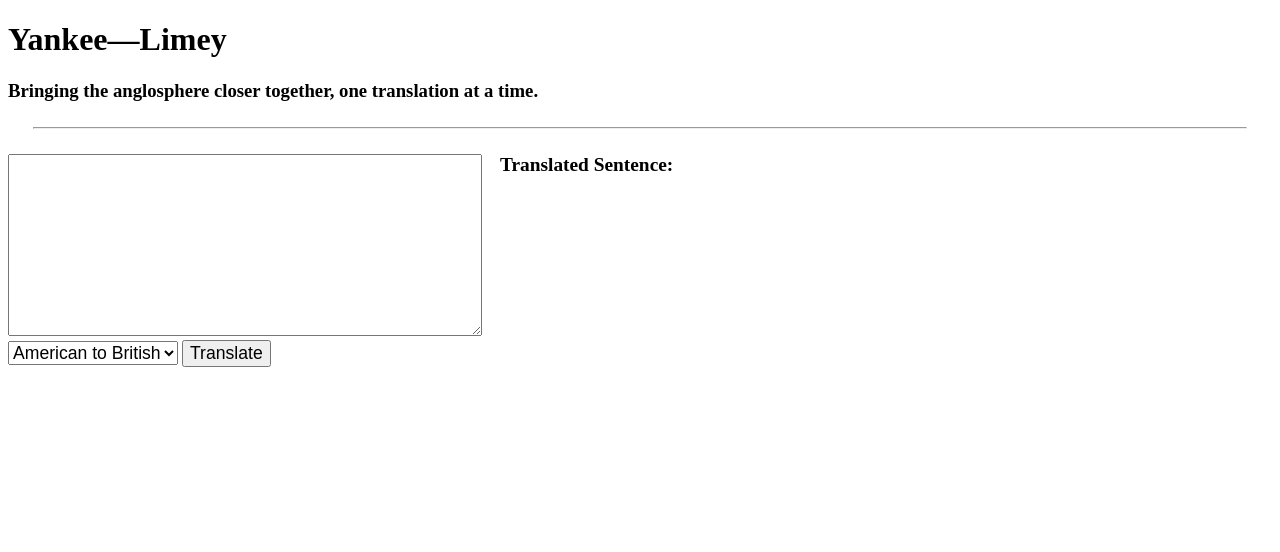
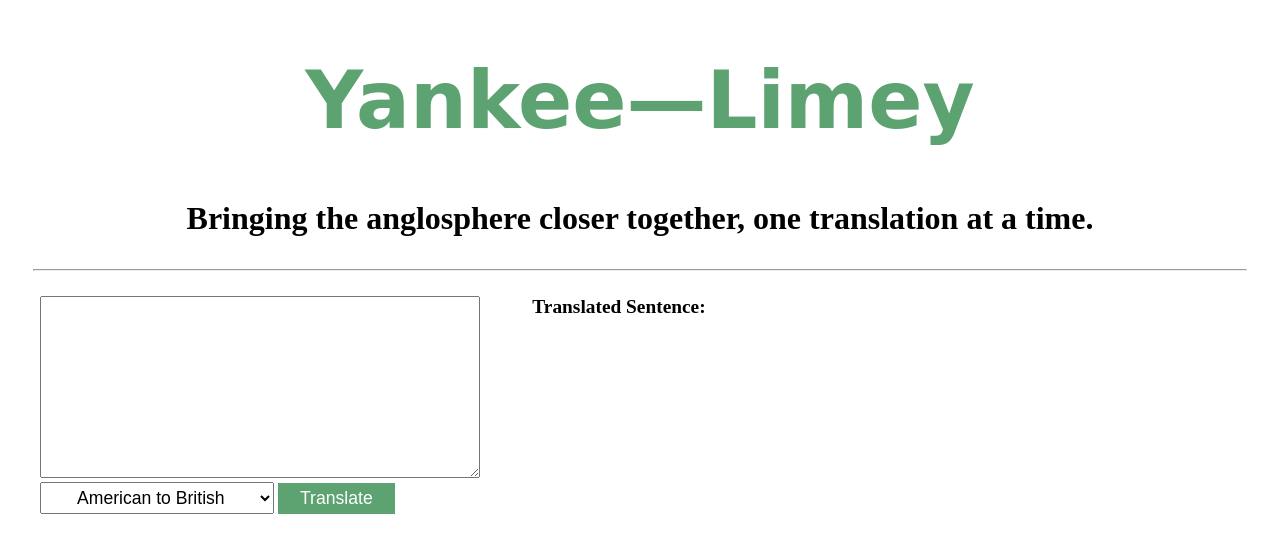
Before and after one commit to Grrrotbag/yankee-limey, a website: page views/index.html in a window 1280 px wide. Drawn offline with Linux system fonts and the light colour scheme; a web font is replaced by a local one.

Commit message:
Basic styling

```diff
--- a/public/style.css
+++ b/public/style.css
@@ -1,3 +1,31 @@
+@import url("https://fonts.googleapis.com/css2?family=Ribeye+Marrow&family=Source+Serif+Pro:ital,wght@0,400;0,700;1,400;1,700&display=swap");
+:root {
+  --vermilion: #c84630ff;
+  --pastel-pink: #d4a0a7ff;
+  --platinum: #e3e3e3ff;
+  --battleship-grey: #898989ff;
+  --forest-green-crayola: #5da271ff;
+  --display-font: "Ribeye Marrow", cursive;
+  --main-font: "Source Serif Pro", serif;
+}
+
+body {
+  font-family: var(--main-font);
+}
+
+header {
+  text-align: center;
+}
+
+header h1 {
+  font-family: var(--display-font);
+  color: var(--forest-green-crayola);
+}
+
+header h3 {
+  font-style: italic;
+}
+
 code {
   background: #d0d0d5;
 }
@@ -9,14 +37,12 @@ code {
 
 .form-container {
   max-width: 95%;
+  margin: auto;
 }
 
 textarea {
-  width: 100%;
-}
-
-#user-stories {
-  font-size: 1.2em;
+  margin: auto;
+  width: 95%;
 }
 
 #output-container,
@@ -34,11 +60,10 @@ input[type="button"] {
 }
 
 #solution-container {
+  width: 95%;
+  margin: auto;
+  margin-top: 2rem;
   font-weight: bold;
-}
-
-#solution-container {
-  margin-left: 20px;
 }
 
 #translated-sentence {
@@ -48,11 +73,11 @@ input[type="button"] {
 
 #error-msg {
   font-weight: normal;
-  color: red;
+  color: var(--vermilion);
 }
 
 .highlight {
-  color: green;
+  color: var(--forest-green-crayola);
 }
 
 #text-input {
@@ -66,6 +91,42 @@ input[type="button"] {
 
   .form-container {
     align-self: flex-end;
+    margin-left: 2rem;
+  }
+
+  #locale-select {
+    padding: 4px 32px;
+  }
+  #translate-btn {
+    background-color: var(--forest-green-crayola);
+    border: none;
+    color: white;
+    padding: 5px 22px;
+    text-align: center;
+    text-decoration: none;
+    display: inline-block;
+    transition-duration: 0.4s;
+    cursor: pointer;
+  }
+
+  #translate-btn:hover {
+    background-color: var(--vermilion);
+    color: white;
+  }
+
+  header {
+    text-align: center;
+  }
+
+  header h1 {
+    font-family: var(--display-font);
+    font-size: 5rem;
+    color: var(--forest-green-crayola);
+  }
+
+  header h3 {
+    font-size: 2rem;
+    font-style: normal;
   }
 
   #output-container {
@@ -77,5 +138,6 @@ input[type="button"] {
   #solution-container {
     width: 75%;
     margin-top: 0;
+    margin-left: 2rem;
   }
 }
```
